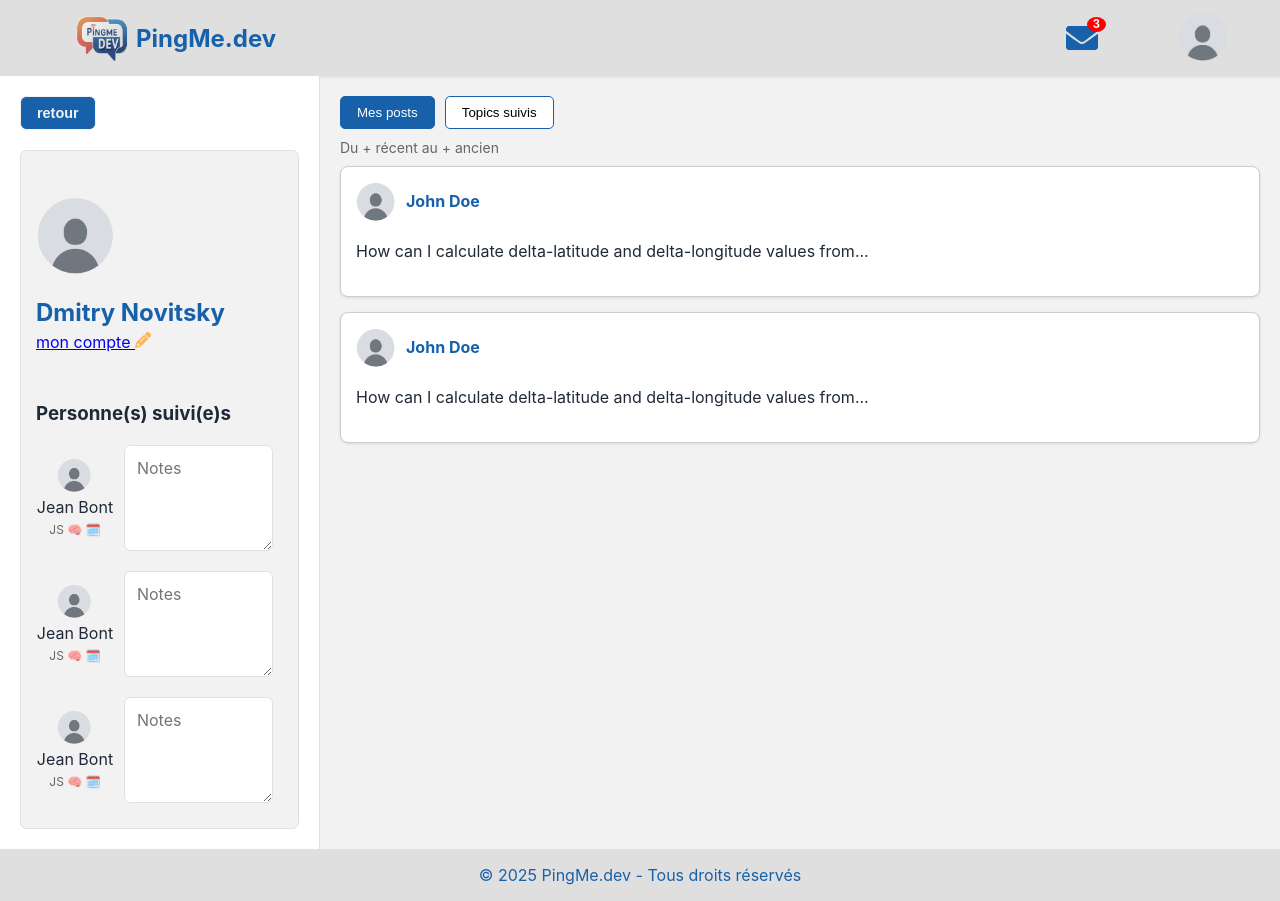
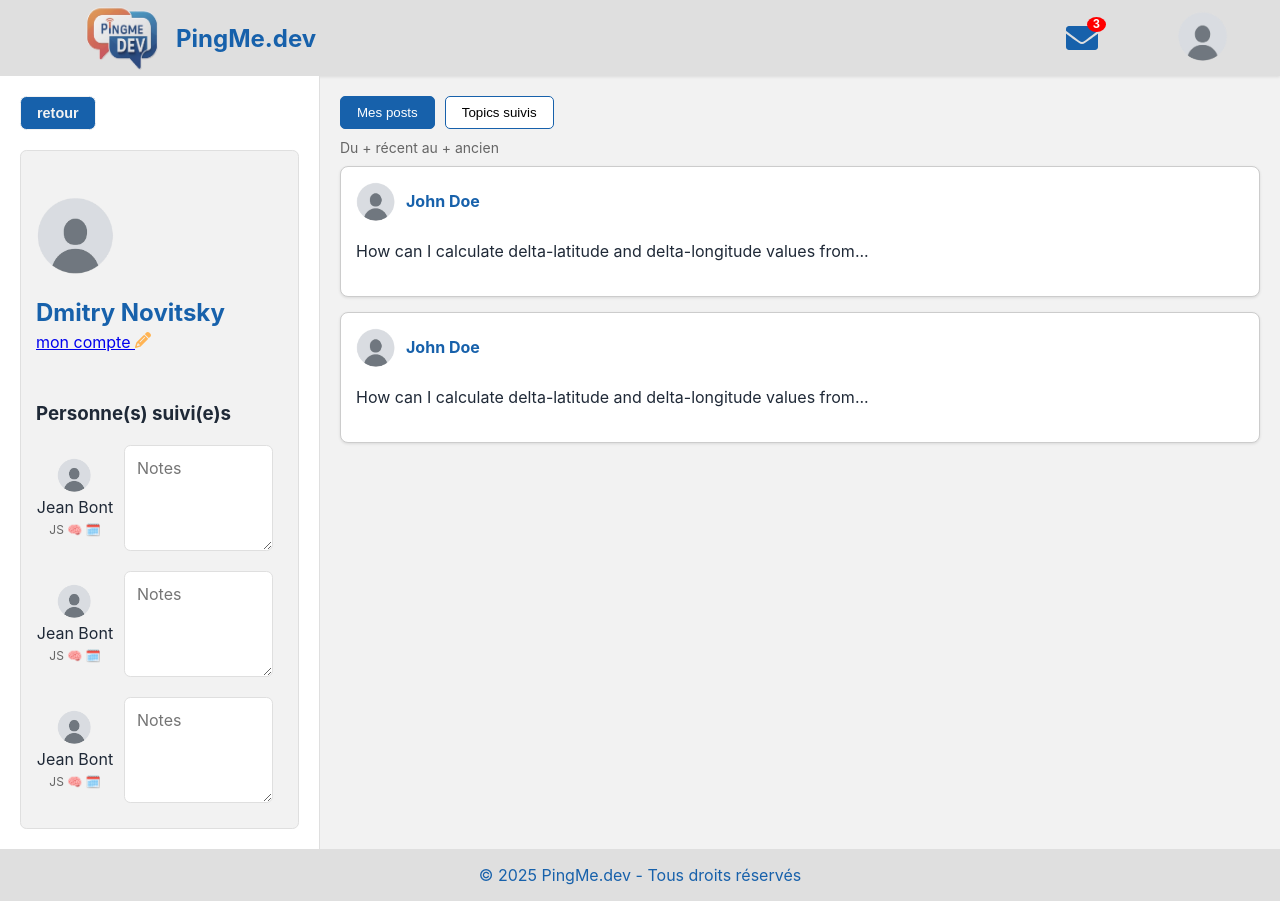
Before and after one commit to dec974/pingmedev-frontend, a Next.js app: page /dashboard in a window 1280 px wide. Built offline with nearby package versions, Linux system fonts and the light colour scheme.

Commit message:
dashboard mod

```diff
--- a/components/UserDashboard.js
+++ b/components/UserDashboard.js
@@ -1,8 +1,7 @@
-import React from "react";
 import Sidebar from "./Sidebar";
 import UserContent from "./UserContent";
 import styles from "../styles/UserDashboard.module.css";
-import MainLayout from "../ui-kit/template/MainLayout"
+import MainLayout from "../ui-kit/template/MainLayout";
 
 function UserDashboard() {
   return (
--- a/ui-kit/organisms/Header.js
+++ b/ui-kit/organisms/Header.js
@@ -12,8 +12,8 @@ export default function Header({ unreadCount = 0, onLoginClick }) {
         <Link href="/" className={styles.logo}>
           <Image
             src="/logo.png"
-            width={100}
-            height={65}
+            width={140}
+            height={90}
             className={styles.logoImg}
             alt="PingMe logo"
           />
```
